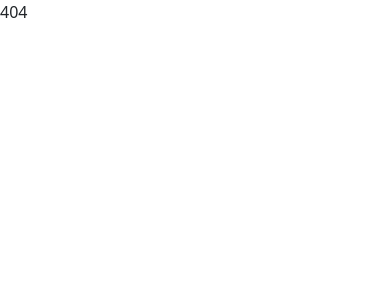
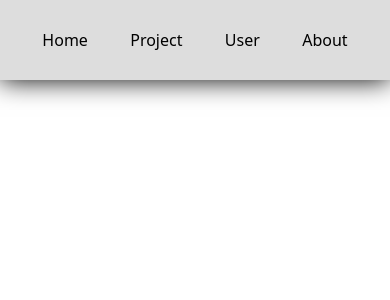
Before and after one commit to freddy-nguyen/jsv-Frontend, a React (Create React App) app: page /users in a window 390 px wide. Shown: the top 300 px of the page. Built offline with nearby package versions, Linux system fonts and the light colour scheme; sample sign-in values are in the browser's storage.

Commit message:
login nav bar done

```diff
--- a/package.json
+++ b/package.json
@@ -8,6 +8,7 @@
     "@testing-library/user-event": "^12.8.3",
     "axios": "0.25.0",
     "bootstrap": "5.1.3",
+    "lodash": "4.17.21",
     "react": "^17.0.2",
     "react-dom": "^17.0.2",
     "react-router-dom": "5.3.0",
@@ -39,5 +40,8 @@
       "last 1 firefox version",
       "last 1 safari version"
     ]
+  },
+  "devDependencies": {
+    "@types/react-router-dom": "^5.3.3"
   }
 }
--- a/src/App.js
+++ b/src/App.js
@@ -1,38 +1,37 @@
-import Login from "./components/Login/Login";
 import Nav from "./components/Navigations/Nav";
-import {
-  BrowserRouter as Router,
-  Switch,
-  Route,
-} from "react-router-dom";
-import Register from "./components/Register/Register";
 import { ToastContainer } from 'react-toastify';
 import 'react-toastify/dist/ReactToastify.css';
+import { useState, useEffect } from "react";
+import AppRoutes from "./routes/AppRoutes";
+import { BrowserRouter as Router } from "react-router-dom";
 
 function App() {
+
+  //useState to make appear disappear efffect of nav bar
+  const [account, setAccount] = useState({});
+  //when component has been created, check if local session storage has session var, then render.
+  useEffect(() => {
+    let session = sessionStorage.getItem('account'); //only get after somewhere we set (login.js), step 2 of Windows Session Storage
+    //getItem is javascript func, returning javascript obj string that looks like this: {"isAuthenticated": true, "token":"fake token"}
+    // to convert that (session) to javascript object, not str, use JSON.parse()
+    //after conversion, we could use account.isAuthenticated
+    if (session) {
+      setAccount(JSON.parse(session));
+      //JSON parse converts javascript object string into object
+    }
+  }, []) // [] to make useEffect run only one time
+
   return (
-    <Router>
-      <div className='app-container'>
-        {/* <Nav /> */}
-        <Switch>
-          <Route path="/about">
-            About
-          </Route>
-          <Route path="/news">
-            News
-          </Route>
-          <Route path="/" exact>
-            Home
-          </Route>
-          <Route path="/login">
-            <Login>login</Login>
-          </Route>
-          <Route path='/register'>
-            <Register>register</Register>
-          </Route>
-          <Route path="*">404</Route>
-        </Switch>
-      </div>
+    <>
+      <Router>
+        <div className='app-header'>
+          <Nav />
+        </div>
+        <div className='app-container'>
+          <AppRoutes />
+        </div>
+      </Router >
+
       <ToastContainer
         position='bottom-center'
         autoClose={5000}
@@ -45,8 +44,7 @@ function App() {
         pauseOnHover
         theme="colored"
       />
-    </Router>
-
+    </>
   );
 }
 
--- a/src/components/Navigations/Nav.js
+++ b/src/components/Navigations/Nav.js
@@ -1,26 +1,39 @@
 import React from 'react';
 import './Nav.scss'
 import { NavLink } from 'react-router-dom'
+import { useState, useEffect } from 'react';
+import { useLocation } from 'react-router-dom';
+
 const Nav = (props) => {
+    const [isShow, setIsShow] = useState(false);
+    const location = useLocation();
+    useEffect(() => {
+        let session = sessionStorage.getItem('account');
+        if (session) {
+            setIsShow(true)
+        }
+        if (location.pathname == '/login') {
+            setIsShow(false)
+        }
+    }, []);
+
     return (
-        <body>
+        <>
+            {isShow == true &&
                 <div className='topnav'>
                     <header>
-                    <img src="https://codetheweb.blog/assets/img/icon2.png"></img>
+                        <img src="https://i.ibb.co/nR6bYpx/app-Logo-removebg-preview.png" alt="VibeVerse"></img>
                         <nav>
                             <ul>
                                 <li><NavLink to="/" exact>Home</NavLink></li>
+                                <li><NavLink to="/project">Project</NavLink></li>
+                                <li><NavLink to="/users">User</NavLink></li>
                                 <li><NavLink to="/about">About</NavLink></li>
-                            <li><NavLink to="/news">News</NavLink></li>
-                            <li><NavLink to="/">Terms of use</NavLink></li>
-                            <li><NavLink to="/">Contact</NavLink></li>
                             </ul>
                         </nav>
                     </header>
-            </div>
-            <main>
-            </main>
-        </body>
+                </div>}
+        </>
     );
 };
 
--- a/src/components/Navigations/Nav.scss
+++ b/src/components/Navigations/Nav.scss
@@ -1,11 +1,48 @@
-// body {
-//     height: 125vh;
-//     background-image: url('https://codetheweb.blog/assets/img/posts/style-a-navigation-bar-css/background.jpg');
-//     background-size: cover;
-//     font-family: sans-serif;
-//     margin-top: 80px;
-//     padding: 30px;
+// // body {
+// //     height: 125vh;
+// //     background-image: url('https://codetheweb.blog/assets/img/posts/style-a-navigation-bar-css/background.jpg');
+// //     background-size: cover;
+// //     font-family: sans-serif;
+// //     margin-top: 80px;
+// //     padding: 30px;
+// // }
+// .topnav {
+//     header {
+//         background-color: #ddd;
+//         position: fixed;
+//         top: 0;
+//         left: 0;
+//         right: 0;
+//         height: 80px;
+//         display: flex;
+//         align-items: center;
+//         box-shadow: 0 0 25px 0 black;
+
+//         img {
+//             height: 80px;
+//             margin-left: 40px;
+//         }
+
+//         * {
+//             display: inline;
+//         }
+
+//         li {
+
+//             a {
+//                 color: black;
+//                 text-decoration: none;
+//                 padding: 31.5px;
+//             }
+
+//             :hover {
+//                 background-color: #e08b63;
+//                 color: white;
+//             }
+//         }
+//     }
 // }
+
 .topnav {
     header {
         background-color: #ddd;
@@ -20,19 +57,30 @@
 
         img {
             height: 80px;
+            /* Adjust the height of the logo for responsiveness */
             margin-left: 40px;
+            /* Adjust the margin for smaller screens */
         }
 
-        * {
-            display: inline;
-        }
+        nav {
+            flex: 1;
+
+            /* Take remaining space */
+            ul {
+                list-style-type: none;
+                margin: 0;
+                padding: 0;
+                display: flex;
+                justify-content: flex-end;
+
+                /* Align items to the right on larger screens */
 
                 li {
-
                     a {
                         color: black;
                         text-decoration: none;
                         padding: 31.5px;
+                        /* Adjust padding for smaller screens */
                     }
 
                     :hover {
@@ -42,3 +90,58 @@
                 }
             }
         }
+    }
+}
+
+@media screen and (max-width:750px) {
+    .topnav {
+        header {
+            background-color: #ddd;
+            position: fixed;
+            top: 0;
+            left: 0;
+            right: 0;
+            height: 80px;
+            display: flex;
+            align-items: center;
+            box-shadow: 0 0 25px 0 black;
+
+            img {
+                display: none;
+                height: 60px;
+                /* Adjust the height of the logo for responsiveness */
+                margin-left: 20px;
+                /* Adjust the margin for smaller screens */
+            }
+
+            nav {
+                flex: 1;
+
+                /* Take remaining space */
+                ul {
+                    margin-left: 50;
+                    list-style-type: none;
+                    display: flex;
+                    flex-direction: row;
+                    justify-content: space-evenly;
+                    align-items: flex-end;
+                    /* Align items to the right on larger screens */
+
+                    li {
+                        a {
+                            color: black;
+                            text-decoration: none;
+                            padding: 0px;
+                            /* Adjust padding for smaller screens */
+                        }
+
+                        :hover {
+                            background-color: #e08b63;
+                            color: white;
+                        }
+                    }
+                }
+            }
+        }
+    }
+}
--- /dev/null
+++ b/src/components/Users/Users.js
@@ -0,0 +1,9 @@
+const Users = (props) => {
+    return (
+        <div>
+            user component
+        </div>
+    )
+}
+
+export default Users;
--- /dev/null
+++ b/src/routes/AppRoutes.js
@@ -0,0 +1,33 @@
+import {
+    Switch,
+    Route,
+} from "react-router-dom";
+import Register from "../components/Register/Register";
+import Login from "../components/Login/Login";
+import Users from "../components/Users/Users";
+import PrivateRoutes from "./PrivateRoutes";
+
+const AppRoutes = (props) => {
+    return (
+        <>
+            <Switch>
+                <PrivateRoutes path='/project' component={Users} />
+                <PrivateRoutes path='/users' component={Users} />
+
+                <Route path="/login">
+                    <Login>login</Login>
+                </Route>
+                <Route path='/register'>
+                    <Register>register</Register>
+                </Route>
+                <Route path="/" exact>
+                    Home
+                </Route>
+                <Route path="*">
+                    404
+                </Route>
+            </Switch>
+        </>
+    )
+}
+export default AppRoutes;
--- /dev/null
+++ b/src/routes/PrivateRoutes.js
@@ -0,0 +1,28 @@
+import { useEffect } from "react";
+import { Route } from "react-router-dom";
+import { useHistory } from "react-router-dom";
+import { toast } from "react-toastify";
+
+
+const PrivateRoutes = (props) => {
+    let history = useHistory();
+    useEffect(() => {
+        let session = sessionStorage.getItem('account'); //only get after somewhere we set (login.js), step 2 of Windows Session Storage
+        //getItem is javascript func, returning javascript obj string that looks like this: {"isAuthenticated": true, "token":"fake token"}
+        // to convert that (session) to javascript object, not str, use JSON.parse()
+        //after conversion, we could use account.isAuthenticated
+        if (!session) {
+            history.push('/login');
+            toast.error("Please log in first.");
+            //JSON parse converts javascript object string into object
+        }
+    }, []);
+
+    return (
+        <>
+            <Route path={props.path} component={props.component} />
+        </>
+    )
+}
+
+export default PrivateRoutes;
```
Also changed, not shown: src/components/Login/Login.js (+33 -8 lines), src/resources/appPng.png (added), 1 other file (tests, documents, lock files or other folders). Lines whose indentation alone changed are shown as unchanged.
